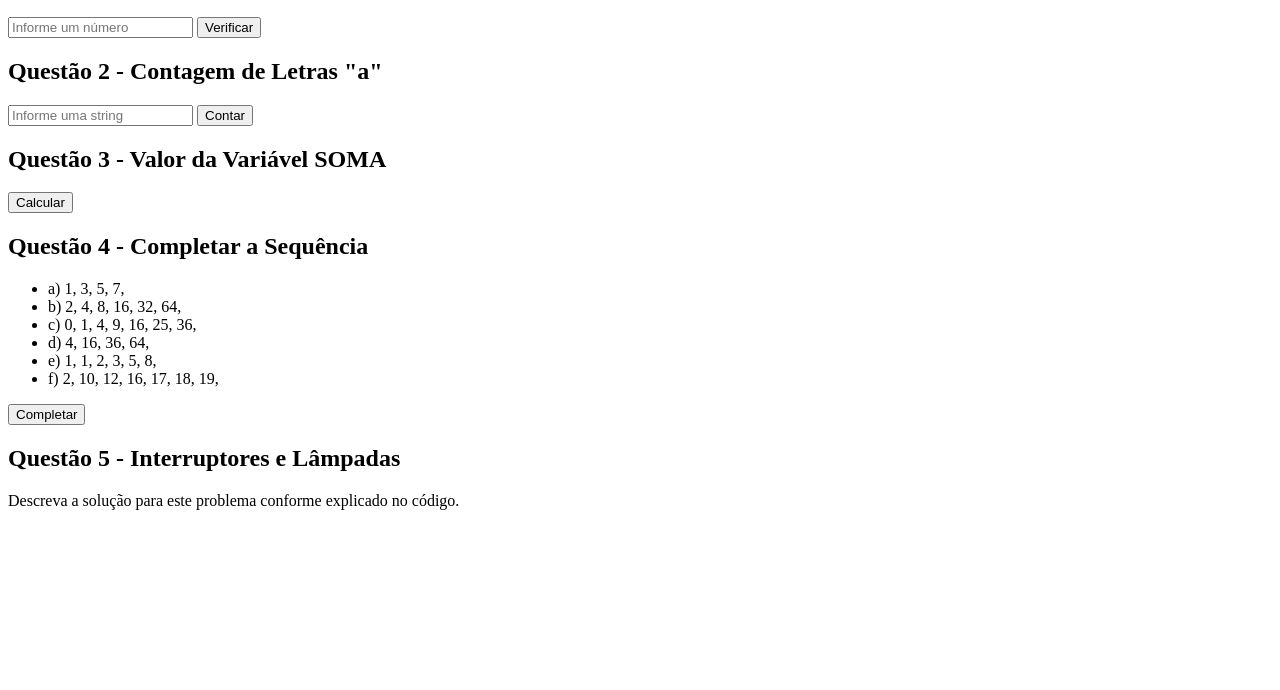
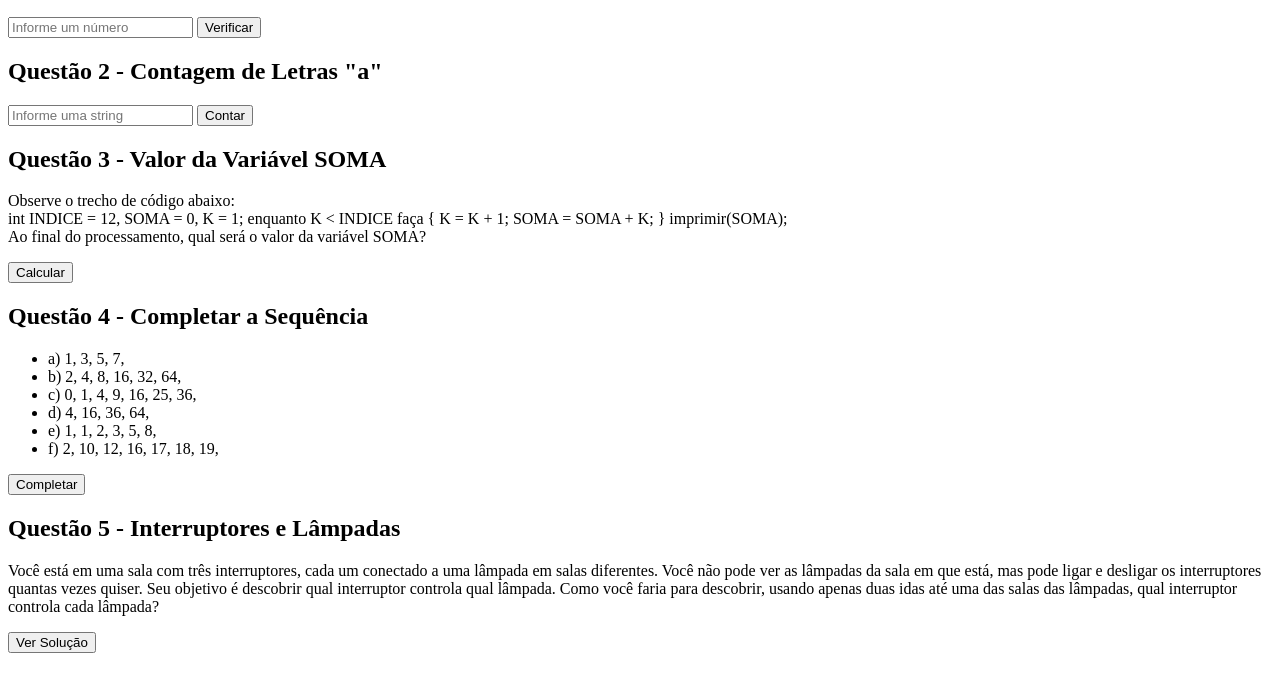
Before and after one commit to lucaspereiraio/desafio-target-lucas-pereira, a plain HTML site: page index.html in a window 1280 px wide. Shown: the part 110-800 px from the top of the page. Drawn offline with Linux system fonts and the light colour scheme.

Commit message:
questao5-done

```diff
--- a/index.html
+++ b/index.html
@@ -25,6 +25,14 @@
     </section>
     <section id="questao3">
       <h2>Questão 3 - Valor da Variável SOMA</h2>
+      <p>
+        Observe o trecho de código abaixo:
+        <br />
+        int INDICE = 12, SOMA = 0, K = 1; enquanto K < INDICE faça { K = K + 1;
+        SOMA = SOMA + K; } imprimir(SOMA);
+        <br />
+        Ao final do processamento, qual será o valor da variável SOMA?
+      </p>
       <button onclick="calcularSoma()">Calcular</button>
       <p id="somaResultado"></p>
     </section>
@@ -42,12 +50,22 @@
     </section>
     <section id="questao5">
       <h2>Questão 5 - Interruptores e Lâmpadas</h2>
-      <p>Descreva a solução para este problema conforme explicado no código.</p>
+      <p>
+        Você está em uma sala com três interruptores, cada um conectado a uma
+        lâmpada em salas diferentes. Você não pode ver as lâmpadas da sala em
+        que está, mas pode ligar e desligar os interruptores quantas vezes
+        quiser. Seu objetivo é descobrir qual interruptor controla qual lâmpada.
+        Como você faria para descobrir, usando apenas duas idas até uma das
+        salas das lâmpadas, qual interruptor controla cada lâmpada?
+      </p>
+      <button onclick="mostrarSolucao()">Ver Solução</button>
+      <p id="solucaoCinco"></p>
     </section>
 
     <script src="scripts/questao1.js"></script>
     <script src="scripts/questao2.js"></script>
     <script src="scripts/questao3.js"></script>
     <script src="scripts/questao4.js"></script>
+    <script src="scripts/questao5.js"></script>
   </body>
 </html>
--- a/scripts/questao5.js
+++ b/scripts/questao5.js
@@ -0,0 +1,11 @@
+function mostrarSolucao() {
+  const solucao =
+    "1- Ligue o primeiro interruptor e deixe-o ligado por alguns minutos." +
+    " 2- Após alguns minutos, desligue o primeiro interruptor e ligue o segundo." +
+    " 3- Imediatamente, vá para a sala das lâmpadas." +
+    " 4- A lâmpada que está acesa é controlada pelo segundo interruptor." +
+    " 5- Toque nas outras duas lâmpadas: a que estiver quente é controlada pelo primeiro interruptor (que foi ligado anteriormente e depois desligado)." +
+    " 6- A lâmpada que estiver fria e apagada é controlada pelo terceiro interruptor.";
+
+  document.getElementById("solucaoCinco").textContent = solucao;
+}
```
